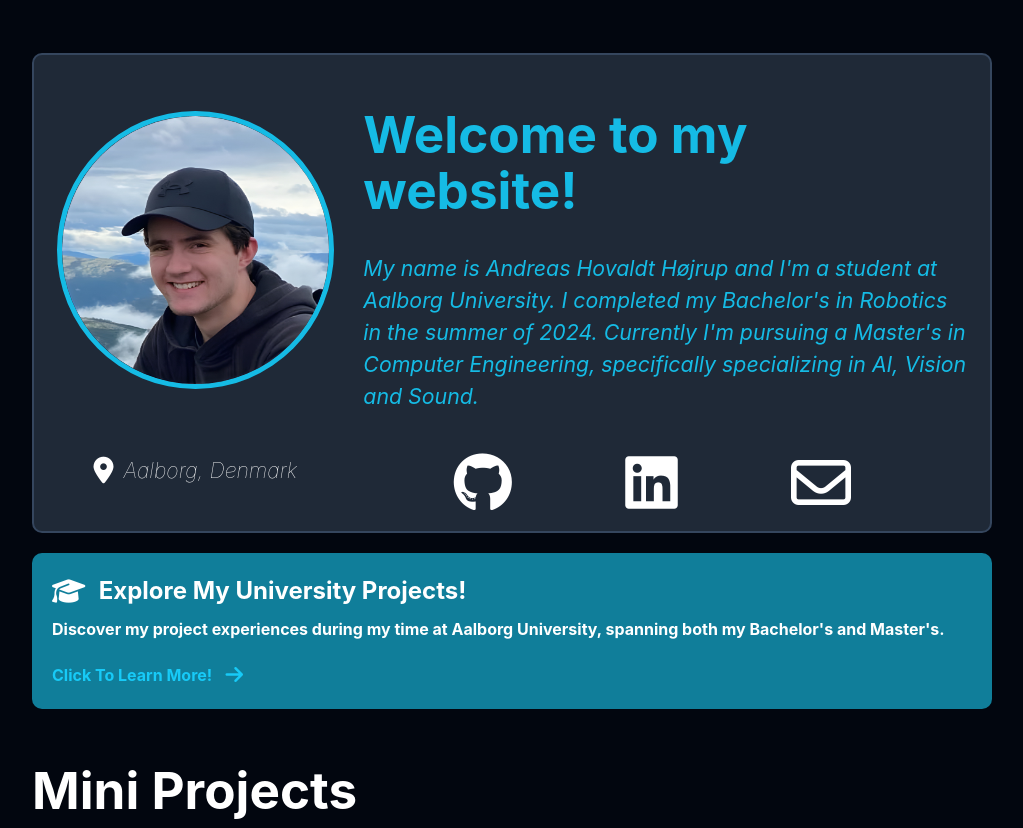
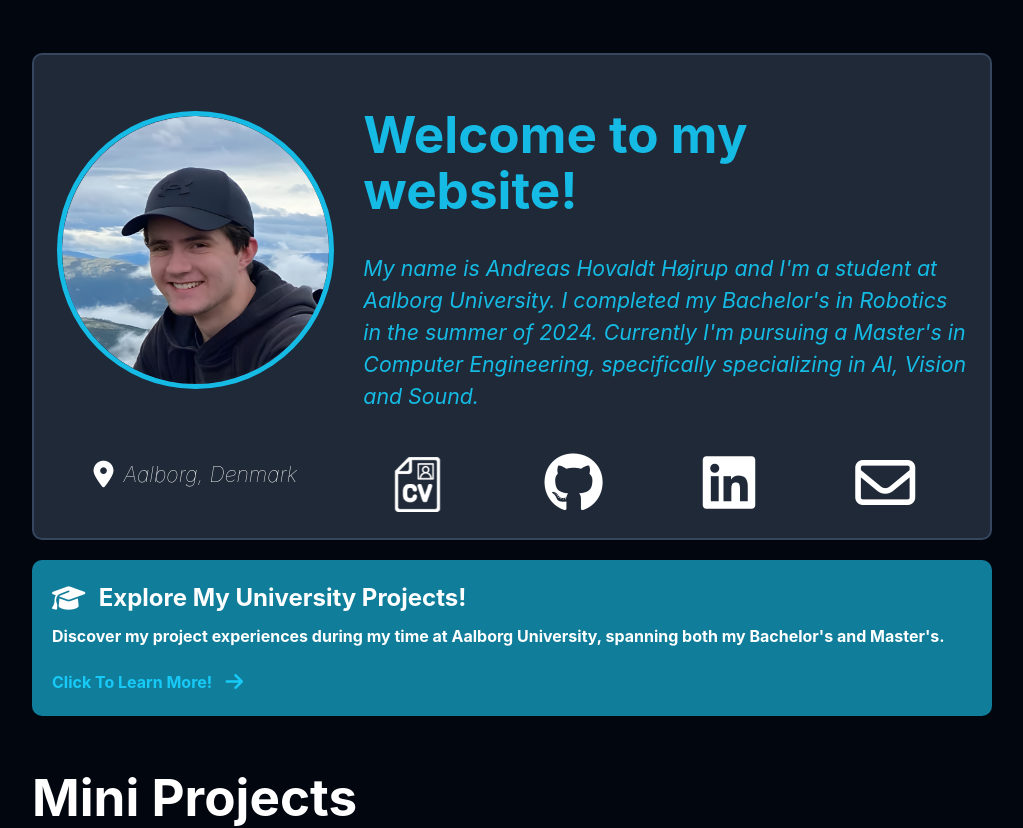
Before and after one commit to andreasHovaldt/dreez-website, a React (Vite) app: page / in a window 1280 px wide. Shown: the top 828 px of the page, without its empty margins (128-1151 px from the left). Built offline with nearby package versions, Linux system fonts and the light colour scheme; no server answers.

Commit message:
Added my CV to the home page

```diff
--- a/src/App.jsx
+++ b/src/App.jsx
@@ -14,6 +14,7 @@ import Projects from "./pages/Projects";
 import MiniProjects from "./pages/MiniProjects";
 import Repositories from "./pages/Repositories";
 import About from "./pages/About";
+import CV from "./pages/CV";
 import PortfolioSimulator from "./pages/PortfolioSimulator";
 
 
@@ -29,6 +30,7 @@ function App() {
                         <Route path="/miniprojects" element={<MiniProjects/>}/>
                         <Route path="/repositories" element={<Repositories/>}/>
                         <Route path="/about" element={<About/>}/>
+                        <Route path="/cv" element={<CV/>}/>
                         <Route path="/retirement" element={<PortfolioSimulator/>}/>
                     </Routes>
                 </main>
--- /dev/null
+++ b/src/pages/CV.jsx
@@ -0,0 +1,29 @@
+import React, { useEffect } from "react";
+
+function CV() {
+    useEffect(() => {
+        document.title = "CV - Andreas Højrup";
+    }, []);
+
+    return (
+        <div style={{
+            position: "fixed",
+            top: 0,
+            left: 0,
+            width: "100vw",
+            height: "100vh"
+        }}>
+            <iframe
+                src="/CV_andreasHovaldtHojrup.pdf"
+                title="CV"
+                style={{
+                    width: "100%",
+                    height: "100%",
+                    border: "none"
+                }}
+            />
+        </div>
+    );
+}
+
+export default CV;
--- a/src/pages/Home.jsx
+++ b/src/pages/Home.jsx
@@ -7,9 +7,9 @@ import GreyBoxTools from "../components/GreyBoxTools";
 import GreyBoxRepos from "../components/GreyBoxRepos";
 
 import headshot from '../assets/CV_picture_scaled.png';
+import cvIcon from '../assets/cv_icon.png';
 
 import "../styles/Home.css"
-//import "../styles/Dropdown.css"
 
 function Home() {
   useEffect(() => {
@@ -55,6 +55,10 @@ function Home() {
                       <div className="true-center">
                         <div className="buttonflex">
 
+                          <Link to="/cv" className="icon-btn">
+                            <img src={cvIcon} alt="CV" className="cv-icon" style={{ height: "55px" }} />
+                          </Link>
+
                           <a href="https://github.com/andreasHovaldt" target="_blank" rel="noopener noreferrer" className="icon-btn">
                             <i className="fa-brands fa-github"></i>
                           </a>
@@ -66,7 +70,6 @@ function Home() {
                           <a href="mailto:andreas.hovaldt@gmail.com" className="icon-btn">
                             <i className="fa-regular fa-envelope"></i>
                           </a>
-
                         </div>
                       </div>
                     </td>
--- a/src/styles/Home.css
+++ b/src/styles/Home.css
@@ -30,16 +30,16 @@
 .imageflexcontent { margin-left: 10px; margin-top: -2px; }
 
 
-.buttonflex { display: flex; gap: 70pt; }
+.buttonflex { display: flex; gap: 60pt; }
 
-.buttonflex a {
-  font-weight: 500;
-  color: #ffffff;
-  text-decoration: inherit;
+.cv-icon {
+  filter: brightness(0) invert(1);
+  transition: filter 0.3s ease;
+  margin-top: 19px;
 }
 
-.buttonflex a:hover {
-  color: #5395f2;
+.icon-btn:hover .cv-icon {
+  filter: invert(52%) sepia(93%) saturate(1352%) hue-rotate(200deg) brightness(102%) contrast(90%);
 }
 
 .icon-btn {
```
Also changed, not shown: src/assets/cv_icon.png (added), 1 other file (tests, documents, lock files or other folders).
